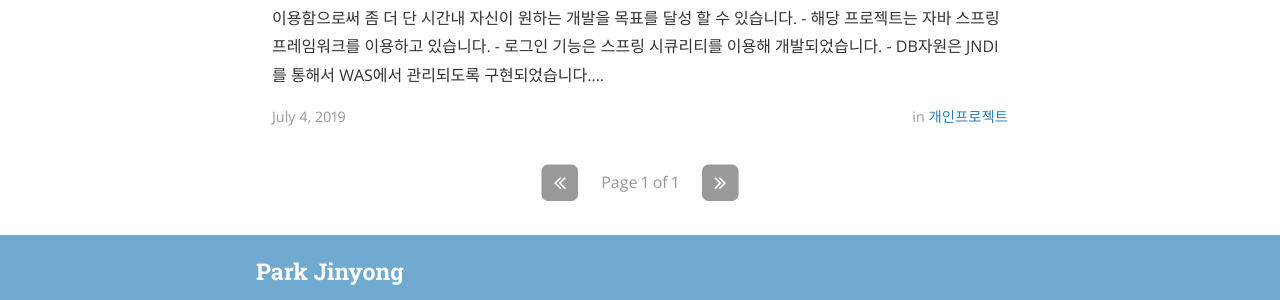
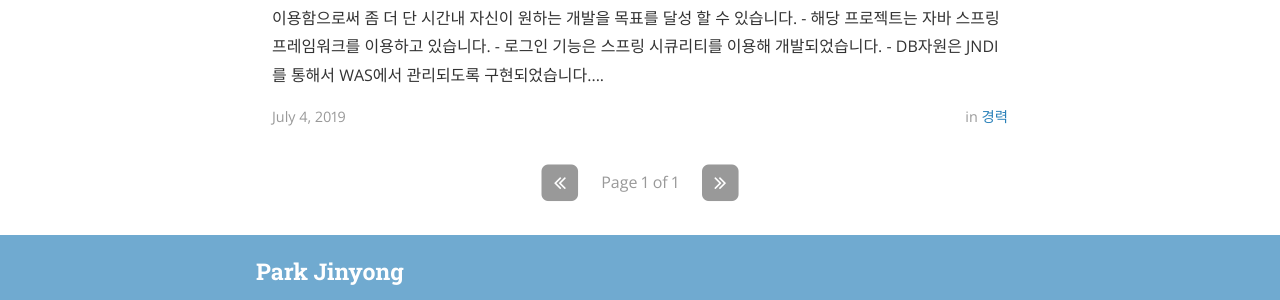
Before and after one commit to parkjinyong12/parkjinyong12.github.io, a Jekyll site: the page built from index.html, in a window 1280 px wide. Shown: the part 626-926 px from the top of the page. Built offline with Jekyll 4.4.1, drawn with Linux system fonts in a browser that asks for light colours; nearby versions of some CDN libraries; the list of posts is cut into pages by our own code.

Commit message:
Update 2015-04-18-welcome-to-jekyll.markdown

```diff
--- a/_posts/2015-04-18-welcome-to-jekyll.markdown
+++ b/_posts/2015-04-18-welcome-to-jekyll.markdown
@@ -3,7 +3,7 @@ layout: post
 title:  "BaseWeb"
 date:   2019-07-04 12:27:59
 author: 박진용
-categories: 개인프로젝트
+categories: 경력
 tags:	project
 cover:  "/assets/instacode.png"
 ---
```
